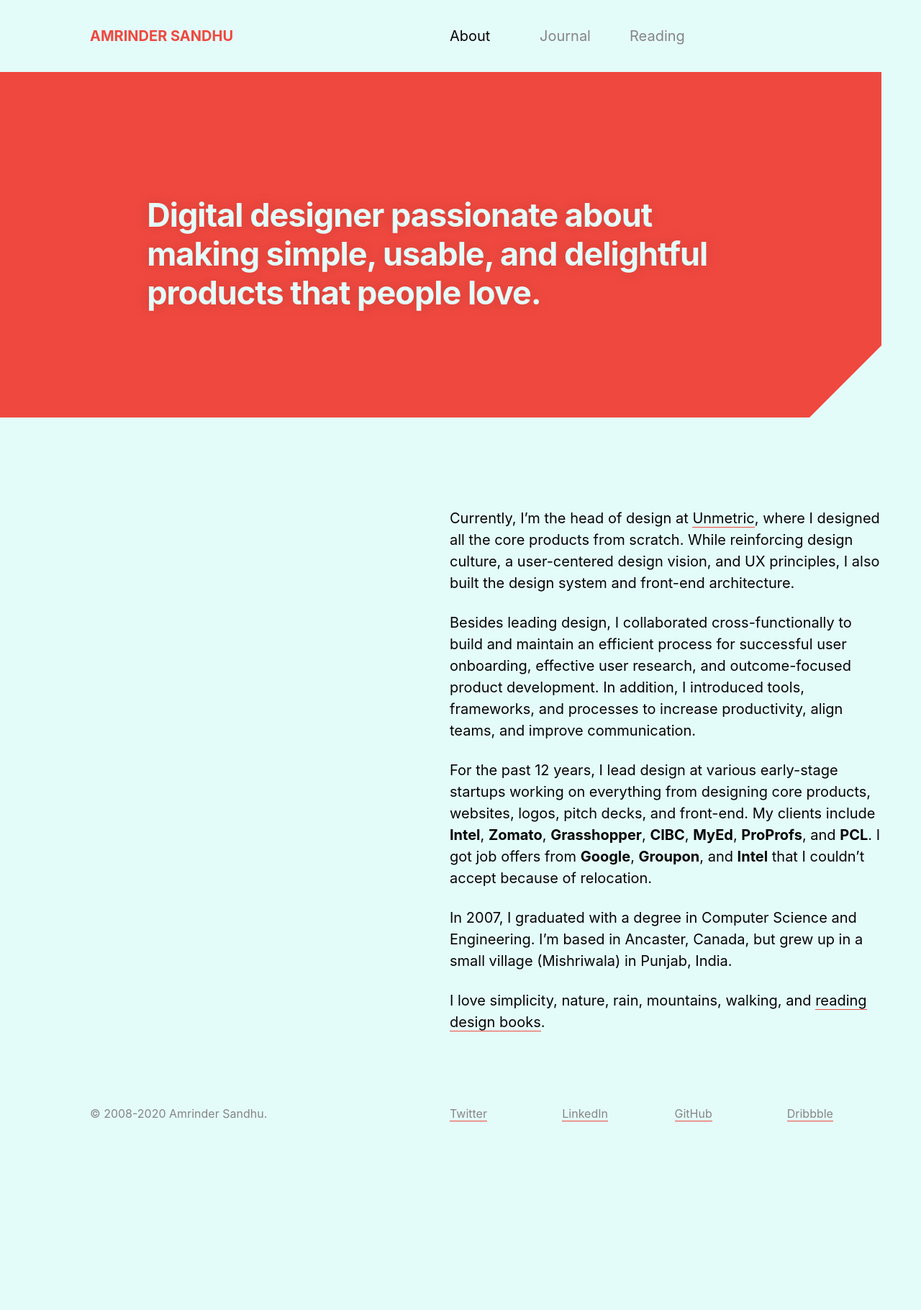
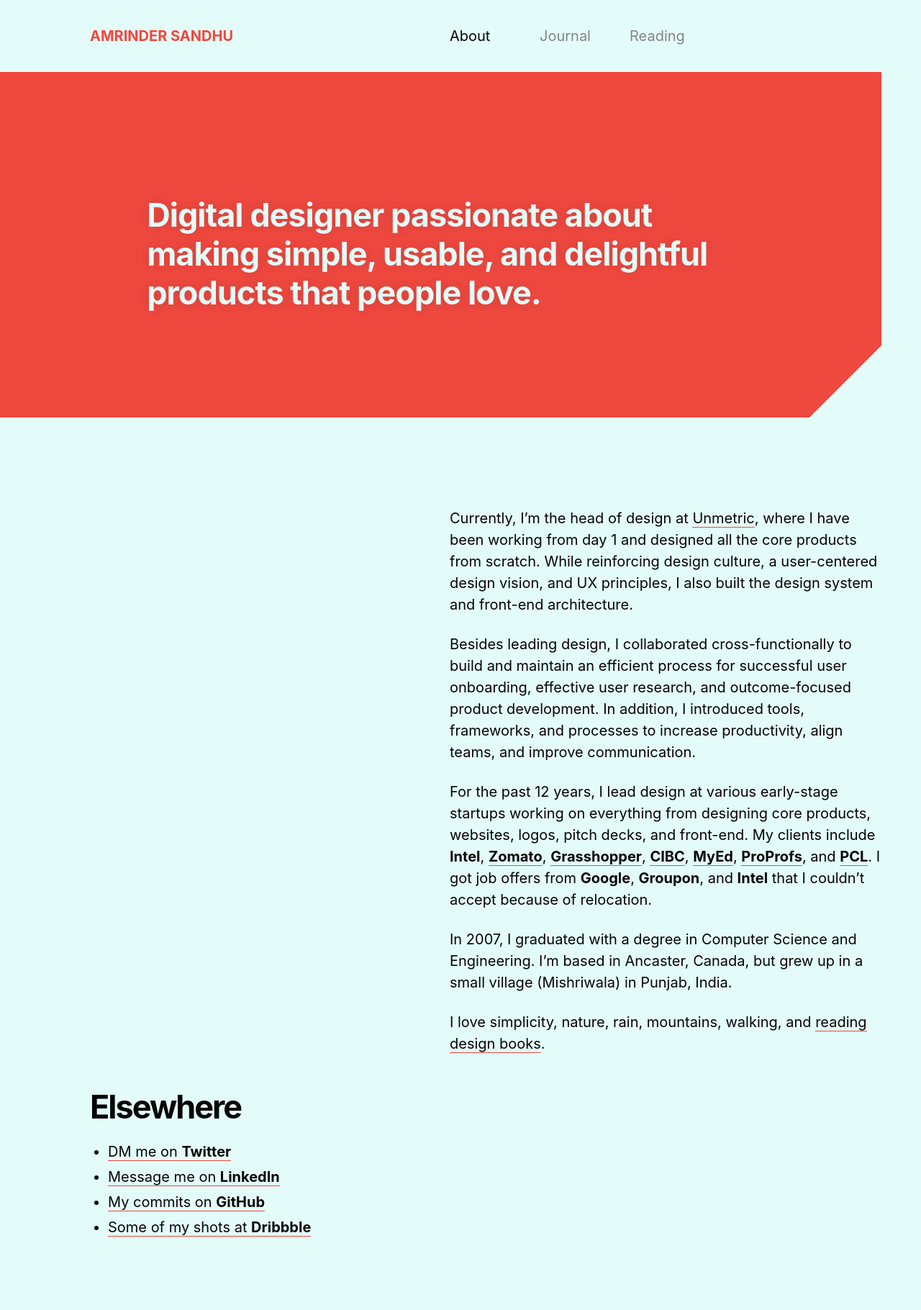
Before and after one commit to harjotgrewal/amrindersandhu, a Jekyll site: the page built from index.html, in a window 1280 px wide. Shown: the whole page at 72% size. Built offline with Jekyll 4.4.1, drawn with Linux system fonts in a browser that asks for light colours; before the commit the page ends 1659 px from its top, so only the background shows below that.

Commit message:
[UPDATE][HTML] Homepage client links, remove footer, add Elsewhere on home

```diff
--- a/css/styles.css
+++ b/css/styles.css
@@ -1045,6 +1045,13 @@ a {
     .c-section__caption {
       margin: 25px 0 0; } }
 
+.c-section--elsewhere {
+  margin-left: 25px; }
+  @media screen and (min-width: 1139px) {
+    .c-section--elsewhere {
+      grid-column: 2/5;
+      margin-left: 0; } }
+
 .c-project_list {
   display: grid;
   grid-column: 1/-1;
--- a/index.html
+++ b/index.html
@@ -11,10 +11,6 @@ page-description: Digital designer passionate about making simple, usable, and d
 <main class="c-main l-grid">
     {% include billboard.html %}
 
-    <!-- <section class="c-billboard--alt">
-        <h2>Digital designer passionate about making simple, usable, and delightful products that people love.</h2>
-    </section> -->
-
 
     <section class="c-section l-grid l-grid--section">
         <!-- <section class="c-section__col">
@@ -24,19 +20,32 @@ page-description: Digital designer passionate about making simple, usable, and d
         </section> -->
 
         <section class="c-section__content">
-            <p>Currently, I’m the head of design at <a href="https://unmetric.com">Unmetric</a>, where I designed all the core products from scratch. While reinforcing design culture, a user-centered design vision, and UX principles, I also built the design system and front-end architecture.</p>
+            <p>Currently, I’m the head of design at <a href="https://unmetric.com">Unmetric</a>, where I have been working from day 1 and designed all the core products from scratch. While reinforcing design culture, a user-centered design vision, and UX principles, I also built the design system and front-end architecture.</p>
 
             <p>Besides leading design, I collaborated cross-functionally to build and maintain an efficient process for successful user onboarding, effective user research, and outcome-focused product development. In addition, I introduced tools, frameworks, and processes to increase productivity, align teams, and improve communication.</p>
 
-            <p>For the past 12 years, I lead design at various early-stage startups working on everything from designing core products, websites, logos, pitch decks, and front-end. My clients include <strong>Intel</strong>, <strong>Zomato</strong>, <strong>Grasshopper</strong>, <strong>CIBC</strong>, <strong>MyEd</strong>, <strong>ProProfs</strong>, and <strong>PCL</strong><//strong>. I got job offers from <strong>Google</strong><//strong>, <strong>Groupon</strong>, and <strong>Intel</strong> that I couldn’t accept because of relocation.</p>
+            <p>For the past 12 years, I lead design at various early-stage startups working on everything from designing core products, websites, logos, pitch decks, and front-end. My clients include <strong>Intel</strong>, <a href="https://zomato.com"><strong>Zomato</strong></a>, <a href="https://grasshopper.com"><strong>Grasshopper</strong></a>, <a href="https://cibc.com"><strong>CIBC</strong></a>, <a href="https://myed.com"><strong>MyEd</strong></a>, <a href="https://proprofs.com"><strong>ProProfs</strong></a>, and <a href="https://pcl.com"><strong>PCL</strong></a>. I got job offers from <strong>Google</strong></strong>, <strong>Groupon</strong>, and <strong>Intel</strong> that I couldn’t accept because of relocation.</p>
 
             <p>In 2007, I graduated with a degree in Computer Science and Engineering. I’m based in Ancaster, Canada, but grew up in a small village (Mishriwala) in Punjab, India.</p>
 
             <p>I love simplicity, nature, rain, mountains, walking, and <a href="journal.html">reading</a> <a href="books.html">design books</a>.</p>
+
+        </section>
+
+
+        <section class="c-section__col c-section--elsewhere">
+              <!-- <figure class="c-section__image c-section__image--alone">
+                <img src="assets/i/photos/amrinder-11.jpg" />
+              </figure> -->
+
+            <h3>Elsewhere</h3>
+            <ul class="o-list--bullet">
+              <li><a href="">DM me on <strong>Twitter</strong></a></li>
+              <li><a href="">Message me on <strong>LinkedIn</strong></a></li>
+              <li><a href="">My commits on <strong>GitHub</strong></a></li>
+              <li><a href="">Some of my shots at <strong>Dribbble</strong></a></li>
+            </ul>
         </section>
       </section>
 
 </main>
-
-
-{% include footer.html %}
--- a/journal.html
+++ b/journal.html
@@ -33,6 +33,3 @@ page-description: To improve what I know and learn what I don’t know, I regula
       </section>
 
 </main>
-
-
-{% include footer.html %}
```
Also changed, not shown: _scss/_components-section.scss (+11 -0 lines), books.html (+0 -7 lines), 7 other files.
